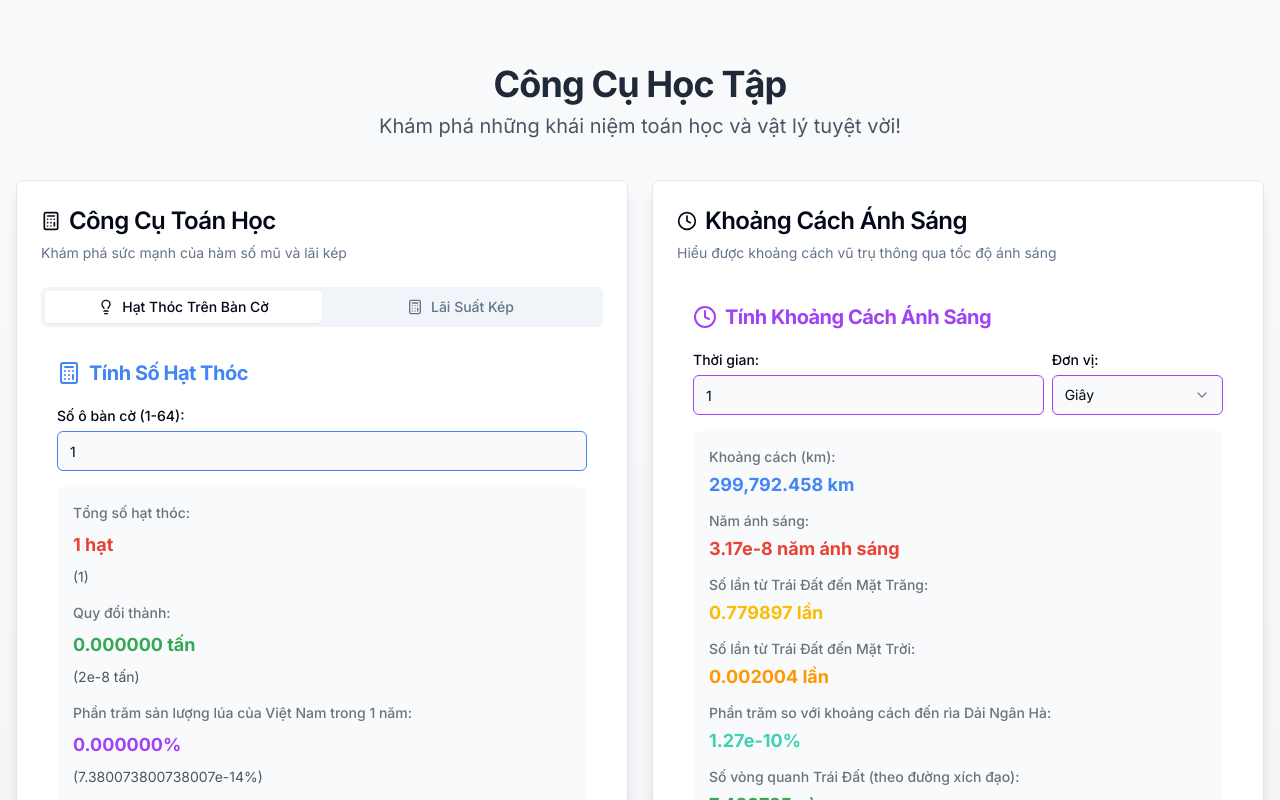
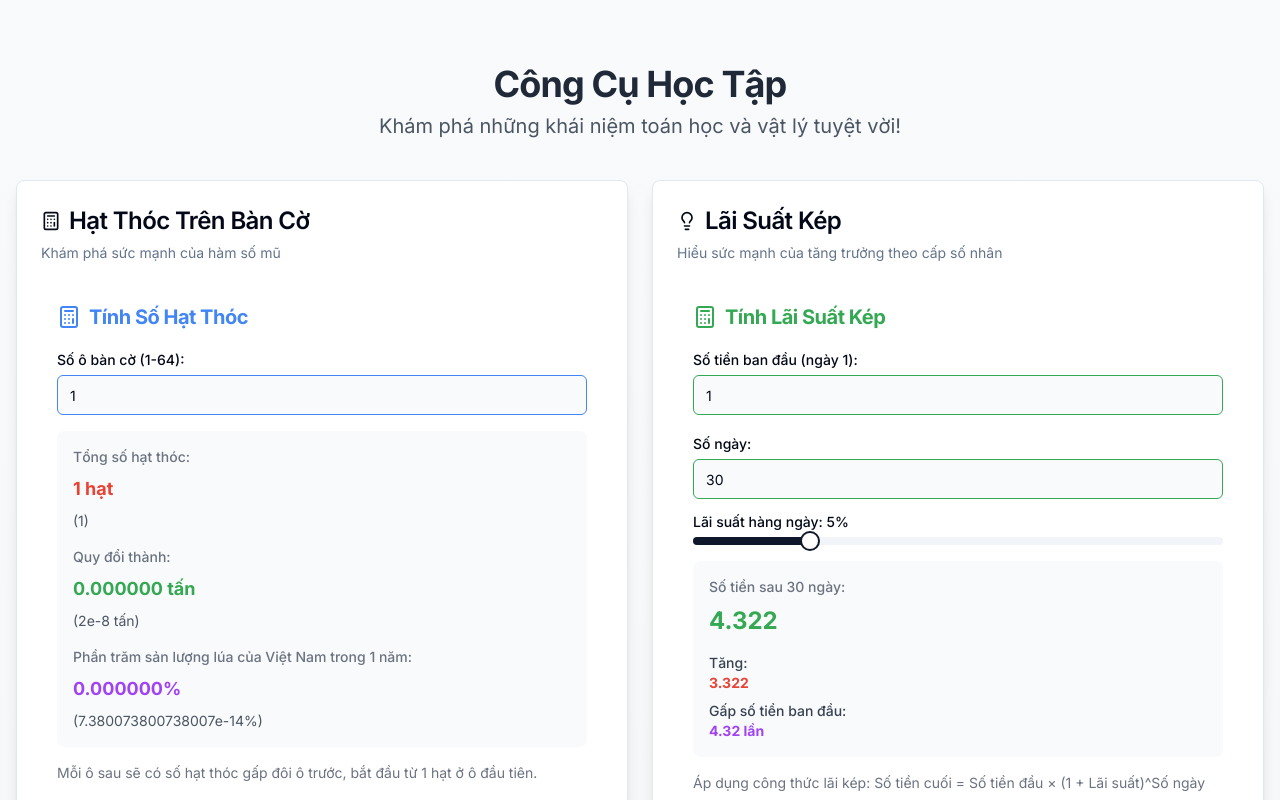
Before and after one commit to hoangduytn1703/grain-galaxy-explorer, a React (Vite) app: page / in a window 1280 px wide. Shown: the top 800 px of the page. Built offline with nearby package versions, Linux system fonts and the light colour scheme.

Commit message:
feat: Show both calculators on initial load
Show both the rice calculator and compound interest calculator on the initial load of the educational tool.

```diff
--- a/src/components/EducationalTool.tsx
+++ b/src/components/EducationalTool.tsx
@@ -1,6 +1,5 @@
 
 import React from "react";
-import { Tabs, TabsContent, TabsList, TabsTrigger } from "@/components/ui/tabs";
 import { Card, CardContent, CardHeader, CardTitle, CardDescription } from "@/components/ui/card";
 import { Calculator, Clock, BookOpen, Lightbulb } from "lucide-react";
 import RiceCalculator from "./RiceCalculator";
@@ -15,40 +14,40 @@ const EducationalTool = () => {
         <p className="text-xl text-gray-600">Khám phá những khái niệm toán học và vật lý tuyệt vời!</p>
       </div>
 
-      <div className="grid grid-cols-1 lg:grid-cols-2 gap-6">
+      <div className="grid grid-cols-1 md:grid-cols-2 gap-6">
         {/* Math Tools Card */}
         <Card className="shadow-lg">
           <CardHeader>
             <CardTitle className="text-2xl flex items-center gap-2">
-              <Calculator className="h-5 w-5" /> Công Cụ Toán Học
+              <Calculator className="h-5 w-5" /> Hạt Thóc Trên Bàn Cờ
             </CardTitle>
             <CardDescription>
-              Khám phá sức mạnh của hàm số mũ và lãi kép
+              Khám phá sức mạnh của hàm số mũ
             </CardDescription>
           </CardHeader>
           <CardContent>
-            <Tabs defaultValue="rice">
-              <TabsList className="grid grid-cols-2 mb-4">
-                <TabsTrigger value="rice" className="flex items-center gap-2">
-                  <Lightbulb className="h-4 w-4" /> Hạt Thóc Trên Bàn Cờ
-                </TabsTrigger>
-                <TabsTrigger value="interest" className="flex items-center gap-2">
-                  <Calculator className="h-4 w-4" /> Lãi Suất Kép
-                </TabsTrigger>
-              </TabsList>
-
-              <TabsContent value="rice">
-                <RiceCalculator />
-              </TabsContent>
-
-              <TabsContent value="interest">
-                <CompoundInterestCalculator />
-              </TabsContent>
-            </Tabs>
+            <RiceCalculator />
           </CardContent>
         </Card>
 
-        {/* Light Distance Card */}
+        {/* Compound Interest Card */}
+        <Card className="shadow-lg">
+          <CardHeader>
+            <CardTitle className="text-2xl flex items-center gap-2">
+              <Lightbulb className="h-5 w-5" /> Lãi Suất Kép
+            </CardTitle>
+            <CardDescription>
+              Hiểu sức mạnh của tăng trưởng theo cấp số nhân
+            </CardDescription>
+          </CardHeader>
+          <CardContent>
+            <CompoundInterestCalculator />
+          </CardContent>
+        </Card>
+      </div>
+
+      {/* Light Distance Card */}
+      <div className="mt-6">
         <Card className="shadow-lg">
           <CardHeader>
             <CardTitle className="text-2xl flex items-center gap-2">
```
